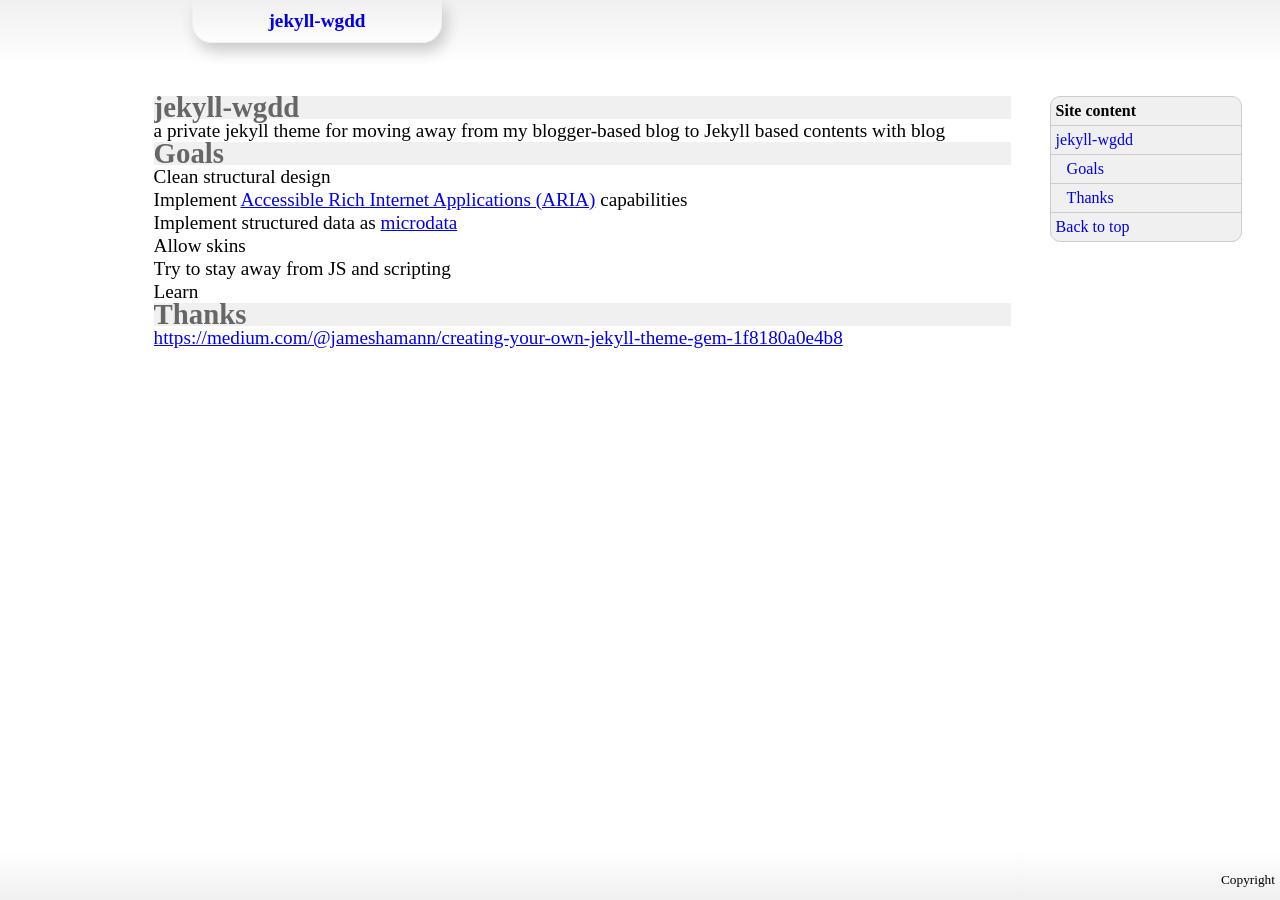
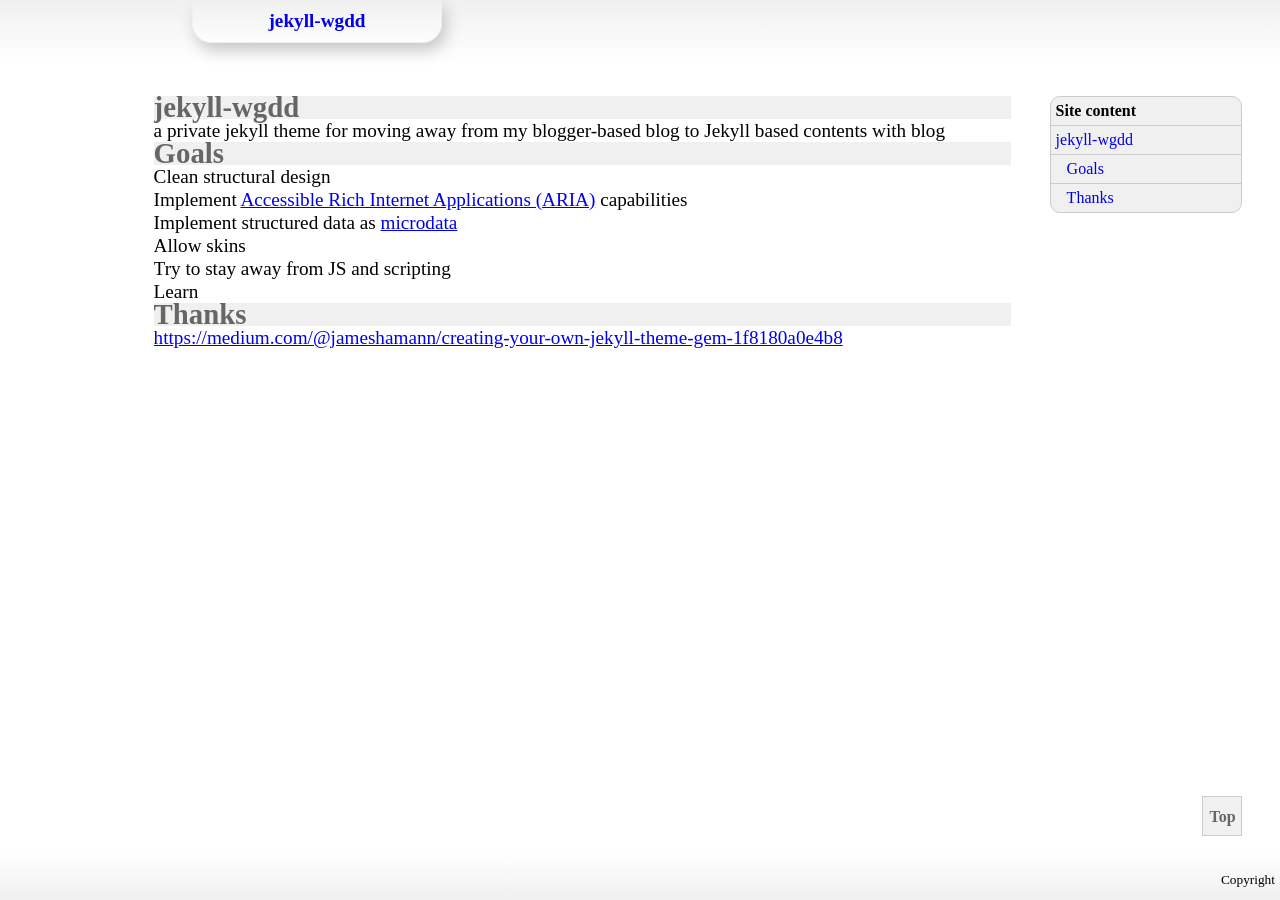
Before and after one commit to dleidert/jekyll-wgdd, a Jekyll site: the page built from README.md, in a window 1280 px wide. Built offline with Jekyll 4.4.1, drawn with Linux system fonts in a browser that asks for light colours; our own code applies the rules of GitHub Pages for plain Markdown files.

Commit message:
Make the top link a fixed button

```diff
--- a/_includes/page-toc.html
+++ b/_includes/page-toc.html
@@ -5,8 +5,5 @@
       <h4 class="page-toc-label" id="page-toc-label">Site content</h4>
     </header>
     {% include toc.html sanitize=true html=content h_min=1 h_max=4 class="page-toc-content" %}
-    <ul class="page-toc-content">
-      <li><a href="#">Back to top</a></li>
-    </ul>
   </nav>
 </aside>
--- /dev/null
+++ b/_includes/page-top.html
@@ -0,0 +1,5 @@
+<aside class="page-top" aria-labelledby="page-top-label">
+  <nav class="page-top-nav" aria-labelledby="page-top-label">
+    <span id="page-top-link"><a href="#">Top</a></span>
+  </nav>
+</aside>
--- a/_layouts/default.html
+++ b/_layouts/default.html
@@ -8,6 +8,7 @@
     {% include header.html -%}
 
     {% include page-toc.html -%}
+    {% include page-top.html -%}
 
     <main class="page-main-content" aria-label="Content" aria-labelledby="page-label" itemprop="mainContentOfPage">
       <div class="page-main-content-wrapper">
--- a/_sass/jekyll-wgdd.scss
+++ b/_sass/jekyll-wgdd.scss
@@ -4,5 +4,6 @@
 @import "jekyll-wgdd/header";
 @import "jekyll-wgdd/nav";
 @import "jekyll-wgdd/toc";
+@import "jekyll-wgdd/top";
 @import "jekyll-wgdd/main";
 @import "jekyll-wgdd/footer";
--- /dev/null
+++ b/_sass/jekyll-wgdd/_top.scss
@@ -0,0 +1,34 @@
+aside.page-top {
+  position: fixed;
+  //float: right;
+  bottom: $foot-height + 1em;
+  right: 0;
+  margin-right: 3% !important;
+  width: $nav-button-size;
+  height: $nav-button-size;
+  line-height: $nav-button-size;
+  background-color: $nav-background-color;
+  border: 1px solid #ccc;
+  z-index: $main-z-index + 1;
+
+  a {
+    text-decoration: none;
+    font-weight: bold;
+    display: inline-block;
+    color: #666;
+    width: $nav-button-size;
+    height: $nav-button-size;
+    padding: auto;
+    //-webkit-appearance: button;
+    //-moz-appearance: button;
+    //appearance: button;
+    text-align: center;
+    transition: box-shadow 0.5s ease-in-out;
+
+    &:hover {
+      @extend %header-box-shadow;
+      text-decoration: underline;
+      transition: all 0.5s ease-in-out;
+    }
+  }
+}
```
